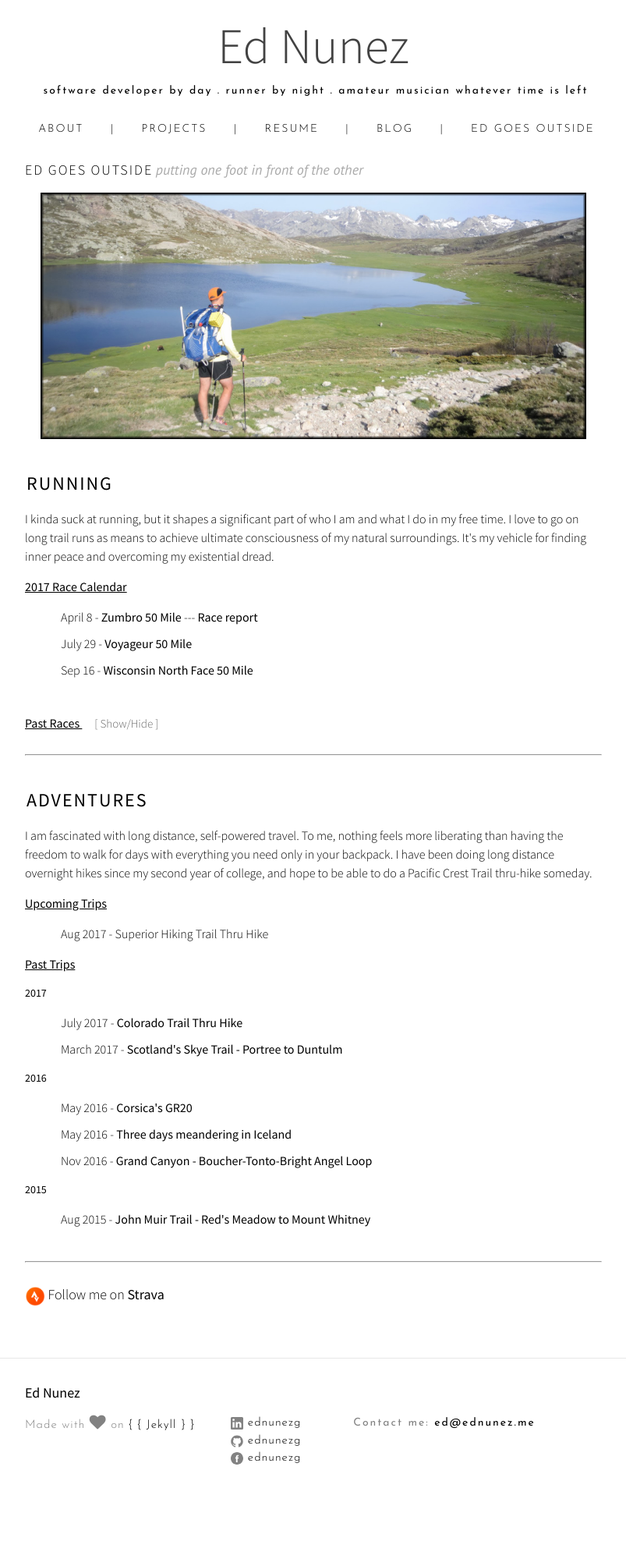
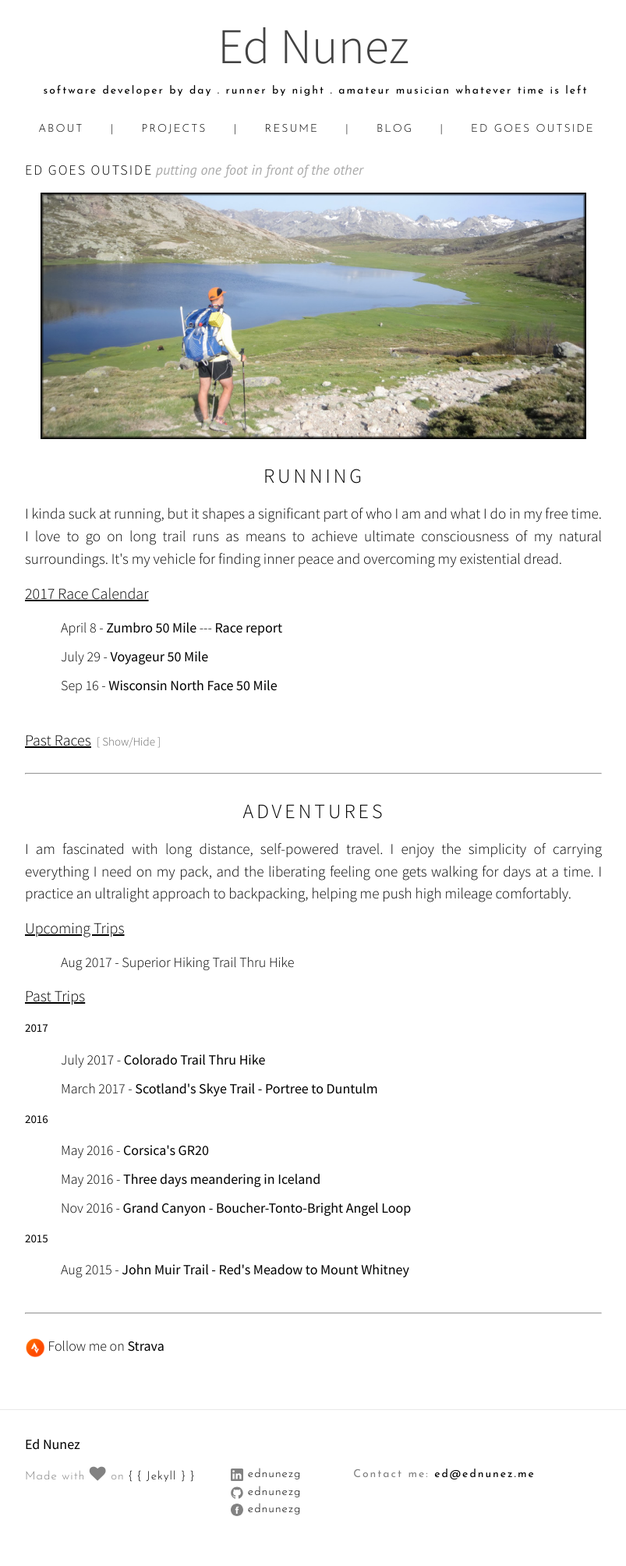
Before and after one commit to ednunezg/ednunezg.github.io, a Jekyll site: the page built from outside.md, in a window 1280 px wide. Shown: the whole page at 78% size, without its empty margins (238-1041 px from the left). Built offline with Jekyll 4.4.1, drawn with Linux system fonts in a browser that asks for light colours; nearby versions of some CDN libraries; before the commit the page ends 1942 px from its top, so only the background shows below that.

Commit message:
Changed styling for OUTSIDE page

```diff
--- a/css/style.scss
+++ b/css/style.scss
@@ -865,33 +865,28 @@ pre {
 .outside {
 
   padding-top: 1rem;
+  font-size: 1em;
 
   h3 {
       text-transform: uppercase;
-      font-size: 24px;
-      letter-spacing: 2px;
+      letter-spacing: 4px;
       text-indent: 2px;
-      padding-top:0.5em;
-
+      font-weight: 300;
   }
 
   h4 {
-
-      font-size: 1rem;
+      font-weight: 300;
       text-decoration: underline;
-      padding-right:1em;
   }
 
-  h5 {
-    padding-left: 0rem;
-    font-size: 14px;
+  p {
+    text-align: justify;
+  }
 
-  }
 
   ul {
     padding-left: 1rem;
     list-style-type: none;
-    font-size: 16px;
 
   }
 
@@ -899,13 +894,10 @@ pre {
        margin:0 0 10px 0;
   }
 
-
-  p {
-    font-size: 1rem;
-  }
   a {
     font-weight: 400;
   }
+
   .a:hover{
       border-bottom: 1px dotted black;
   }
@@ -914,14 +906,6 @@ pre {
     border-bottom: 1px dotted #777;
   }
 
-
-}
-
-.outside-racing {
-
-}
-
-.outside-adventures {
 
 }
 
--- a/outside.md
+++ b/outside.md
@@ -6,14 +6,12 @@ tagline: "putting one foot in front of the other"
 order: 4
 ---
 
-
-
 <div class="outside">
 
 <div style="text-align: center;"><img src="{{ site.url }}/assets/nature-cover.jpg" width="700" alt="image"></div><br>
 
 
-<h3> Running </h3>
+<center><h3> Running </h3></center>
 
 
 <div class="outside-racing">
@@ -30,7 +28,7 @@ order: 4
 
 		<br>
 
-<h4 style="display:inline"> Past Races </h4><small style="color:#666;display:inline" class="showpast" id="showpast">[ Show/Hide ]</small>
+<h4 style="display:inline"> Past Races</h4>&nbsp;&nbsp;<small style="color:#666;display:inline" class="showpast" id="showpast">[ Show/Hide ]</small>
 <br style="clear:both" /><br>
 
 
@@ -59,11 +57,11 @@ order: 4
 <hr>
 <br>
 
-<h3> Adventures </h3>
+<center><h3> Adventures </h3></center>
 
 
 <div class="outside-adventures">
-	<p> I am fascinated with long distance, self-powered travel. To me, nothing feels more liberating than having the freedom to walk for days with everything you need only in your backpack. I have been doing long distance overnight hikes since my second year of college, and hope to be able to do a Pacific Crest Trail thru-hike someday. </p>
+	<p> I am fascinated with long distance, self-powered travel. I enjoy the simplicity of carrying everything I need on my pack, and the liberating feeling one gets walking for days at a time. I practice an ultralight approach to backpacking, helping me push high mileage comfortably. </p>
 
 
 	<h4>Upcoming Trips</h4>
```
Also changed, not shown: 4 other files.
